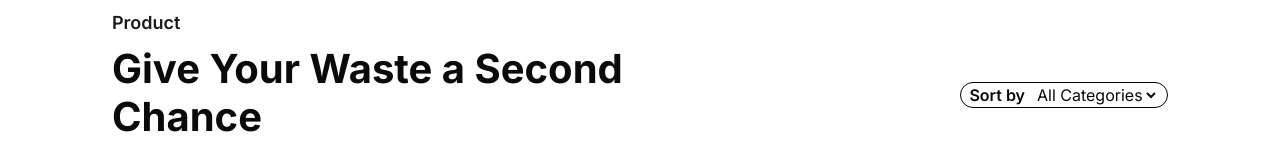
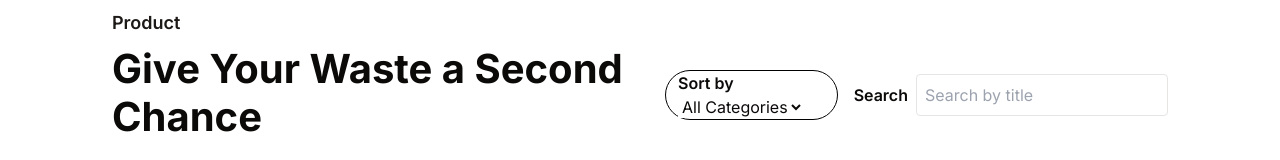
Before and after one commit to alfnsnff/Nepthune, a Next.js app: page / in a window 1280 px wide. Shown: the part 871-1031 px from the top of the page. Built offline with nearby package versions, Linux system fonts and the light colour scheme; no server answers; the database is empty.

Commit message:
feat: search donations

```diff
--- a/src/components/Donations/MyDonations/index.tsx
+++ b/src/components/Donations/MyDonations/index.tsx
@@ -69,12 +69,12 @@ const MyDonations = () => {
                 <div className="p-4 flex flex-col">
                   {/* title */}
                   <div className="flex justify-between items-center">
-                    <h1 className=" text-black truncate text-base  md:text-xl">{donation.title}</h1>
-                    <p className="md:text-base text-[8px]">{donation.category}</p>
+                    <h1 className=" text-black truncate text-base  md:text-xl" style={{textTransform: 'capitalize'}}>{donation.title}</h1>
+                    <p className="md:text-base text-[8px]" style={{textTransform: 'capitalize'}}>{donation.category}</p>
                   </div>
                   {/* desc */}
                   <div className="md:flex hidden flex-col items-start">
-                    <p className="text-gray-400 flex flex-row gap-1  truncate justify-center md:text-xs text-[8px]">{donation.description}</p>
+                    <p className="text-gray-400 flex flex-row gap-1  truncate justify-center md:text-xs text-[8px]" style={{textTransform: 'capitalize'}}>{donation.description}</p>
                     <p className="text-gray-400  text-xs text-center">{donation.quantity} item</p>
                     <p className="text-gray-400  text-xs text-center">{donation.province}</p>
                     <p className="text-gray-400  text-xs text-center">{donation.district}</p>
--- a/src/components/Items/index.tsx
+++ b/src/components/Items/index.tsx
@@ -6,28 +6,44 @@ import { Items } from '@/types/items';
 
 const ItemsComponent = ({ itemsData }: { itemsData: Items[] }) => {
   const [selectedCategory, setSelectedCategory] = useState<string | null>(null);
+  const [searchTerm, setSearchTerm] = useState<string>('');
 
-  const filteredItems = itemsData.filter((item) =>
-    selectedCategory ? item.category === selectedCategory : true
-  );
+  const filteredItems = itemsData.filter((item) => {
+    const categoryCondition = selectedCategory ? item.category === selectedCategory : true;
+    const titleCondition = item.title.toLowerCase().includes(searchTerm.toLowerCase());
+    return categoryCondition && titleCondition;
+  });
 
   return (
     <section className="pb-8 pt-10 px-0 md:px-20 lg:pb-[70px] lg:pt-[80px]">
       <div className="container">
         <div className="flex justify-between items-center mb-8">
           <SectionTitle subtitle="Product" title="Give Your Waste a Second Chance" paragraph="Choose available items below that are useful to you" />
-          <div className='border-black md:block hidden text-md border px-2 rounded-full'>
+          <div className='flex items-center'>
+            <div className='border-black md:block hidden text-md border px-3 rounded-full'>
               <label htmlFor="categoryFilter" className='font-semibold md:mr-2 '>Sort by</label>
               <select
                 id="categoryFilter"
                 value={selectedCategory || ''}
                 onChange={(e) => setSelectedCategory(e.target.value || null)}
-              className='bg-white'
+                className='bg-white outline-none'
               >
                 <option value="">All Categories</option>
                 <option value="food">Food</option>
                 <option value="non-food">Non-Food</option>
               </select>
+            </div>
+            <div className="flex items-center ml-4">
+              <label htmlFor="searchInput" className="font-semibold mr-2">Search</label>
+              <input
+                type="text"
+                id="searchInput"
+                value={searchTerm}
+                onChange={(e) => setSearchTerm(e.target.value)}
+                placeholder="Search by title"
+                className="border p-2 rounded"
+              />
+            </div>
           </div>
         </div>
         <div className="md:mx-0 mt-12 flex md:gap-6 gap-4 items-center justify-start flex-wrap">
```
Lines whose indentation alone changed are shown as unchanged.
